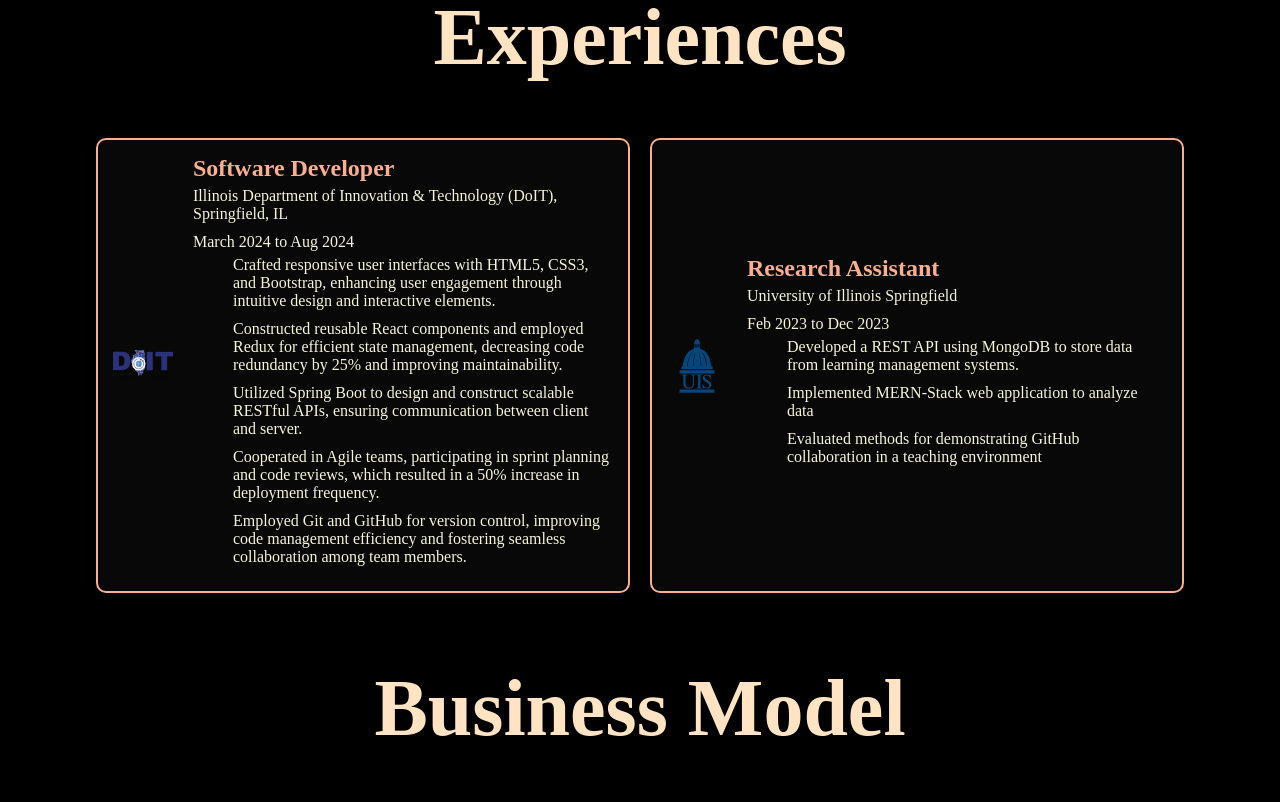
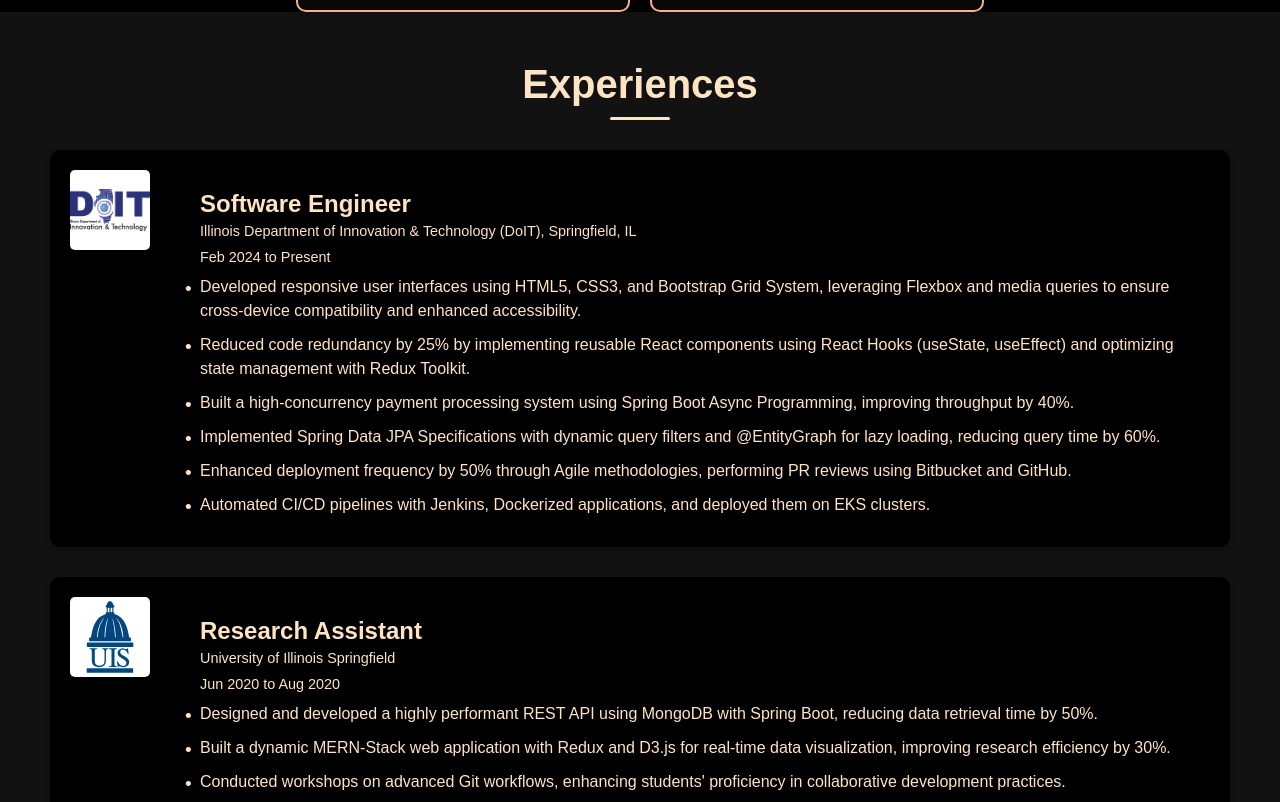
Before and after one commit to bharat-0099/website, a React (Vite) app: page / in a window 1280 px wide. Shown: the part 1478-2280 px from the top of the page. Built offline with nearby package versions, Linux system fonts and the light colour scheme.

Commit message:
Updated the portfolio

```diff
--- a/src/Component/Business/Business.css
+++ b/src/Component/Business/Business.css
@@ -11,9 +11,7 @@
     padding: 20px;
     font-size: 40px;
     font-family:'Times New Roman', Times, serif;
-    cursor: pointer;
-    transition: 0.5s;
-    flex-grow: 1;
+
 }
 .bus-overview h2{
     margin-bottom: 15px;
--- a/src/Component/Experince/Experince.css
+++ b/src/Component/Experince/Experince.css
@@ -1,95 +1,113 @@
+
 .exp {
-    margin-top: 50px;
-    display: flex;
-    flex-direction: column;
-    align-items: center;
-    gap: 35px;
-    font-size: 16px;
+    padding: 50px;
+    background-color: #121212;
+    color: bisque;
+    font-family: 'Arial', sans-serif;
   }
 
-.exp-title {
-    display: flex;
-    padding: 20px;
-    font-size: 40px;
-    font-family: 'Times New Roman', Times, serif;
-    color:bisque;
+  .exp-title h1 {
+    text-align: center;
+    font-size: 2.5rem;
+    margin-bottom: 30px;
+    color: bisque;
+    position: relative;
+  }
+
+  .exp-title h1::after {
+    content: '';
+    display: block;
+    width: 60px;
+    height: 3px;
+    background:bisque;
+    margin: 10px auto;
+    border-radius: 2px;
   }
 
   .exp-container {
     display: flex;
-    gap: 20px;
-    flex-wrap: wrap;
-    justify-content: center;
+    flex-direction: column;
+    gap: 30px;
   }
+
 
   .exp-box {
     display: flex;
-    justify-content: center;
-    align-items: center;
-    border: 2px solid #f8af92;
+    gap: 20px;
+    align-items: flex-start;
+    padding: 20px;
+    background: black;
     border-radius: 10px;
-    padding: 15px;
-    background-color: rgb(8, 8, 8);
     box-shadow: 0 4px 8px rgba(0, 0, 0, 0.2);
-    width: 500px;
-    transition: transform 0.3s, box-shadow 0.3s;
+    opacity: 0;
+    transform: translateY(50px);
+    transition: all 0.6s ease;
   }
 
-.exp-box:hover {
-    transform: scale(1.05);
-    box-shadow: 0 8px 16px rgba(0, 0, 0, 0.2);
+  .exp-box.show {
+    opacity: 1;
+    transform: translateY(0);
   }
 
   .university-logo {
-    width: 60px;
-    height: auto;
-    margin-right: 20px;
+    width: 80px;
+    height: 80px;
+    object-fit: contain;
+    border-radius: 5px;
+    background: #ffffff;
   }
 
   .exp-info {
-    display: flex;
-    flex-direction: column;
+    flex: 1;
   }
 
   .exp-info h2 {
-    margin: 0;
-    font-size: 24px;
-    color: #f8af92;
+    font-size: 1.5rem;
+    margin-bottom: 5px;
+    color: bisque;
   }
 
   .exp-info p {
-    margin: 5px 0;
-    color: beige;
+    font-size: 0.9rem;
+    color: bisque;
+    margin-bottom: 10px;
   }
 
   .exp-info ul {
-    padding-left: 20px;
-}
-.exp-info ul {
-    padding-left: 20px;
-    list-style-type: none;
+    list-style: none;
+    padding: 0;
   }
 
-.exp-info li {
+  .exp-info ul li {
+    margin-bottom: 10px;
+    line-height: 1.5;
     position: relative;
-    margin-bottom: 10px;
-    padding-left: 20px;
-    color: beige;
-    font-size: 16px;
+    color:bisque;
+  }
+
+  .exp-info ul li::before {
+    content: '•';
+    position: absolute;
+    left: -15px;
+    color: bisque;
+    font-size: 1.2rem;
   }
 
 
-.exp-info li::before {
-    content:normal;
-    position: absolute;
-    left: 0;
-    color: #f8af92;
-    font-size: 20px;
-    line-height: 1;
+  .exp-box:hover {
+    transform: scale(1.02);
+    box-shadow: 0 8px 16px rgba(0, 0, 0, 0.3);
   }
 
 
-.exp-info li:hover {
-    color: #f8af92;
-    transition: color 0.3s;
+  @media (max-width: 768px) {
+    .exp-box {
+      flex-direction: column;
+      align-items: center;
+      text-align: center;
     }
+
+    .university-logo {
+      margin-bottom: 10px;
+    }
+  }
--- a/src/Component/Experince/Experince.jsx
+++ b/src/Component/Experince/Experince.jsx
@@ -1,28 +1,52 @@
-import React from 'react';
+import React, { useEffect } from 'react';
 import './Experince.css';
 import kube from '../../assets/kube.png';
 import uis from '../../assets/uis.svg';
 import doit from '../../assets/doit.png';
 
 const Experince = () => {
+  useEffect(() => {
+    const boxes = document.querySelectorAll('.exp-box');
+
+    const observer = new IntersectionObserver(
+      (entries) => {
+        entries.forEach((entry) => {
+          if (entry.isIntersecting) {
+            entry.target.classList.add('show');
+          } else {
+            entry.target.classList.remove('show');
+          }
+        });
+      },
+      { threshold: 0.2 }
+    );
+
+    boxes.forEach((box) => observer.observe(box));
+
+    return () => {
+      boxes.forEach((box) => observer.unobserve(box));
+    };
+  }, []);
+
   return (
-    <div id='Exiperince' className='exp'>
+    <div id="Experience" className="exp">
       <div className="exp-title">
         <h1>Experiences</h1>
       </div>
       <div className="exp-container">
         <div className="exp-box">
-          <img src={doit} alt="doit Logo" className="university-logo" />
+          <img src={doit} alt="DoIT Logo" className="university-logo" />
           <div className="exp-info">
-            <h2>Software Developer</h2>
+            <h2>Software Engineer</h2>
             <p>Illinois Department of Innovation & Technology (DoIT), Springfield, IL</p>
-            <p>March 2024 to Aug 2024</p>
+            <p>Feb 2024 to Present</p>
             <ul>
-              <li>Crafted responsive user interfaces with HTML5, CSS3, and Bootstrap, enhancing user engagement through intuitive design and interactive elements.</li>
-              <li>Constructed reusable React components and employed Redux for efficient state management, decreasing code redundancy by 25% and improving maintainability.</li>
-              <li>Utilized Spring Boot to design and construct scalable RESTful APIs, ensuring communication between client and server.</li>
-              <li>Cooperated in Agile teams, participating in sprint planning and code reviews, which resulted in a 50% increase in deployment frequency.</li>
-              <li>Employed Git and GitHub for version control, improving code management efficiency and fostering seamless collaboration among team members.</li>
+              <li>Developed responsive user interfaces using HTML5, CSS3, and Bootstrap Grid System, leveraging Flexbox and media queries to ensure cross-device compatibility and enhanced accessibility.</li>
+              <li>Reduced code redundancy by 25% by implementing reusable React components using React Hooks (useState, useEffect) and optimizing state management with Redux Toolkit.</li>
+              <li>Built a high-concurrency payment processing system using Spring Boot Async Programming, improving throughput by 40%.</li>
+              <li>Implemented Spring Data JPA Specifications with dynamic query filters and @EntityGraph for lazy loading, reducing query time by 60%.</li>
+              <li>Enhanced deployment frequency by 50% through Agile methodologies, performing PR reviews using Bitbucket and GitHub.</li>
+              <li>Automated CI/CD pipelines with Jenkins, Dockerized applications, and deployed them on EKS clusters.</li>
             </ul>
           </div>
         </div>
@@ -31,11 +55,23 @@
           <div className="exp-info">
             <h2>Research Assistant</h2>
             <p>University of Illinois Springfield</p>
+            <p>Jun 2020 to Aug 2020</p>
+            <ul>
+              <li>Designed and developed a highly performant REST API using MongoDB with Spring Boot, reducing data retrieval time by 50%.</li>
+              <li>Built a dynamic MERN-Stack web application with Redux and D3.js for real-time data visualization, improving research efficiency by 30%.</li>
+              <li>Conducted workshops on advanced Git workflows, enhancing students' proficiency in collaborative development practices.</li>
+            </ul>
+          </div>
+        </div>
+        <div className="exp-box">
+          <div className="exp-info">
+            <h2>Software Engineer Intern</h2>
+            <p>Andhra Pradesh State Development Skill Corporation (APSSDC)</p>
             <p>Feb 2023 to Dec 2023</p>
             <ul>
-              <li>Developed a REST API using MongoDB to store data from learning management systems.</li>
-              <li>Implemented MERN-Stack web application to analyze data</li>
-              <li>Evaluated methods for demonstrating GitHub collaboration in a teaching environment</li>
+              <li>Designed and maintained web applications using HTML5, CSS3, and JavaScript, achieving a 30% performance boost in request handling.</li>
+              <li>Built a job portal with JWT-based authentication, OAuth2 login integration, and role-based access control (RBAC).</li>
+              <li>Developed an automated testing framework using JUnit and integrated Maven build profiles for efficient builds.</li>
             </ul>
           </div>
         </div>
--- a/src/Component/Hero/Hero.jsx
+++ b/src/Component/Hero/Hero.jsx
@@ -1,7 +1,6 @@
 import React from 'react';
 import './Hero.css';
 import profilepicture from '../../assets/profilepicture.png';
-import resume from '../../assets/Bharat Chundru Resume.pdf';
 import hub from '../../assets/hub.png';
 import res from '../../assets/res.png';
 import linkedin from '../../assets/linkedin.png';
@@ -20,11 +19,11 @@
       During my studies, I immersed myself in projects that expanded my proficiency in programming languages like Java, Python, and C++. These experiences didn’t just enhance my technical knowledge; they refined my problem-solving skills and instilled in me a structured, methodical approach to development. Whether working solo or within a team, I thrive on tackling complex challenges and bringing ideas to life through code.
       </p>
       <p>
-      Now, as an aspiring software Engineer, I’m excited to channel this foundation into impactful, user-centered solutions. Explore my portfolio to discover my skills, projects, and vision as I work towards making a meaningful contribution to the tech world!
+      Software Engineer with 2 years of experience in designing and developing scalable, high-performance applications. Skilled in Java, Python, Spring Boot, React, Node.js, MongoDB, and the MERN Stack, with hands-on expertise in microservices, distributed systems, and CI/CD practices. Proficient in optimizing database performance, leveraging design patterns, and deploying reliable systems using Jenkins, Docker, and Kubernetes. Experienced in machine learning model building, achieving model accuracy above 90%, and collaborating effectively in Agile teams to deliver high-quality software solutions.
       </p>
 
       <div className='hero-action'>
-        <a href={resume} download className="hero-resume">
+        <a href="/assets/Bharat_Chundru_SDE_Resume.docx" download className="hero-resume">
           <img src={res} alt="Resume" />
         </a>
 
```
Also changed, not shown: src/Component/Projects/Projects.jsx (+42 -21 lines), src/Component/Projects/Projects.css (line endings or trailing spaces), 9 other files (tests, documents, lock files or other folders). Lines whose indentation alone changed are shown as unchanged.
